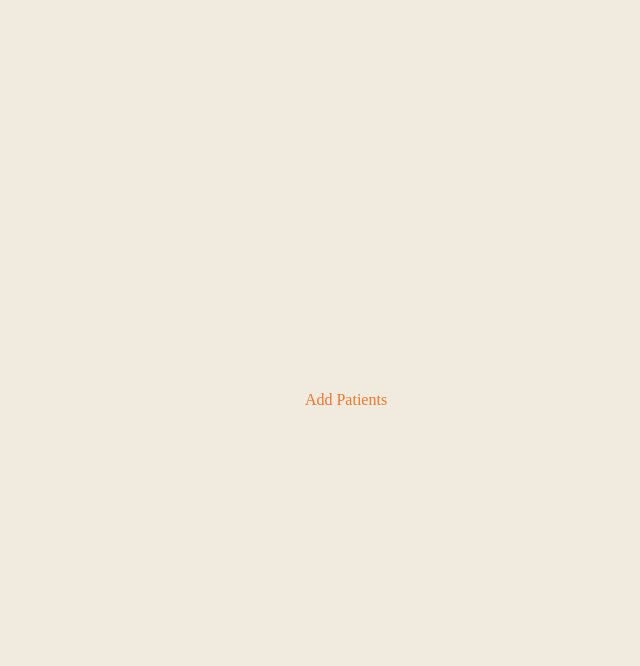
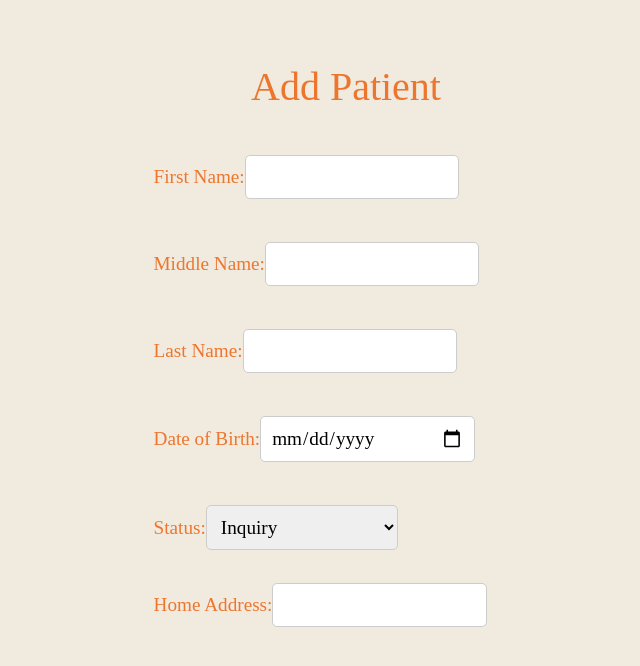
Before and after one commit to rudylee77/Patient-Management-Dashboard---Full-Stack-Project, a React (Vite) app in the folder client/vite-project/: page /add in a window 1280 px wide. Shown: the top 666 px of the page, without its empty margins (294-934 px from the left). Built offline with nearby package versions, Linux system fonts and the light colour scheme.

Commit message:
add patient has input fields

```diff
--- /dev/null
+++ b/client/vite-project/src/components/PatientForm.jsx
@@ -0,0 +1,85 @@
+import React, { useState } from 'react';
+
+const PatientForm = () => {
+  const [formData, setFormData] = useState({
+    firstName: '',
+    middleName: '',
+    lastName: '',
+    dateOfBirth: '',
+    status: 'Inquiry',
+    address: '',
+  });
+
+  const handleFieldChange = (e) => {
+    const { name, value } = e.target;
+    setFormData((prevData) => ({
+      ...prevData,
+      [name]: value,
+    }));
+  };
+
+  return (
+    <div>
+      <label className='labels'>
+        First Name:
+        <input className='fields'
+          type="text"
+          value={formData.firstName}
+          onChange={handleFieldChange}
+          name="firstName"
+        />
+      </label>
+      <label className='labels'>
+        Middle Name:
+        <input className='fields'
+          type="text"
+          value={formData.middleName}
+          onChange={handleFieldChange}
+          name="middleName"
+        />
+      </label>
+      <label className='labels'>
+        Last Name:
+        <input className='fields'
+          type="text"
+          value={formData.lastName}
+          onChange={handleFieldChange}
+          name="lastName"
+        />
+      </label>
+      <label className='labels'>
+        Date of Birth:
+        <input className='fields'
+          type="date"
+          value={formData.dateOfBirth}
+          onChange={handleFieldChange}
+          name="dateOfBirth"
+        />
+      </label>
+      <label className='labels'>
+        Status:
+        <select className='fields'
+          value={formData.status}
+          onChange={handleFieldChange}
+          name="status"
+        >
+          <option value="Inquiry">Inquiry</option>
+          <option value="Onboarding">Onboarding</option>
+          <option value="Active">Active</option>
+          <option value="Churned">Churned</option>
+        </select>
+      </label>
+      <label className='labels'>
+        Home Address:
+        <input className='fields'
+          type="text"
+          value={formData.address}
+          onChange={handleFieldChange}
+          name="address"
+        />
+      </label>
+    </div>
+  );
+};
+
+export default PatientForm;
--- a/client/vite-project/src/index.css
+++ b/client/vite-project/src/index.css
@@ -2,15 +2,17 @@
   font-family: "Andale Mono";
   line-height: 1.25;
   font-weight: 400;
-
   color: #ed762e;
   background-color: #f1eade;
 }
 
 body {
   margin: 0;
+  padding: 0;
+  font-family: "Andale Mono";
   display: flex;
-  place-items: center;
+  justify-content: flex-start;
+  align-items: flex-start;
   min-height: 100vh;
 }
 
--- a/client/vite-project/src/pages/AddPatient.jsx
+++ b/client/vite-project/src/pages/AddPatient.jsx
@@ -1,8 +1,14 @@
 import React from 'react';
+import PatientForm from "../components/PatientForm";
+import '../styles/add.css';
 
 const AddPatients = () => {
   return (
-    <div>Add Patients</div>
+    <div className='dashboard-container'>
+        <div className='title'>Add Patient</div>
+        <PatientForm />
+    </div>
+
   );
 };
 
--- a/client/vite-project/src/pages/Dashboard.jsx
+++ b/client/vite-project/src/pages/Dashboard.jsx
@@ -9,7 +9,7 @@ const Dashboard = () => {
       <div className='title'>Welcome to the Patient Management Dashboard</div>
       <Link to="/filter" className="filter-add-button">Filter</Link>
       <Link to="/add" className="filter-add-button">Add Patient</Link>
-        <PatientDatabase />
+      <PatientDatabase />
     </div>
   );
 };
--- /dev/null
+++ b/client/vite-project/src/styles/add.css
@@ -0,0 +1,39 @@
+.dashboard-container {
+    margin: auto;
+  }
+
+  .title {
+    text-align: center;
+    padding: 30px;
+  }
+
+  .form-container {
+    display: flex;
+    flex-wrap: wrap;
+    gap: 10px;
+  }
+
+  .labels {
+    flex: 1;
+    display: block;
+    margin-bottom: 8px;
+    border-radius: 8px;
+    border: 1px solid transparent;
+    padding: 0.6em 1.2em;
+    font-size: 1.2em;
+    font-weight: 500;
+    font-family: inherit;
+    min-width: 200px;
+    text-align: left;
+  }
+
+  .fields {
+    flex: 2;
+    padding: 10px;
+    border: 1px solid #ccc;
+    border-radius: 5px;
+    font-size: 1em;
+    font-family: inherit;
+    width: 50%;
+    text-align: left;
+}
```
